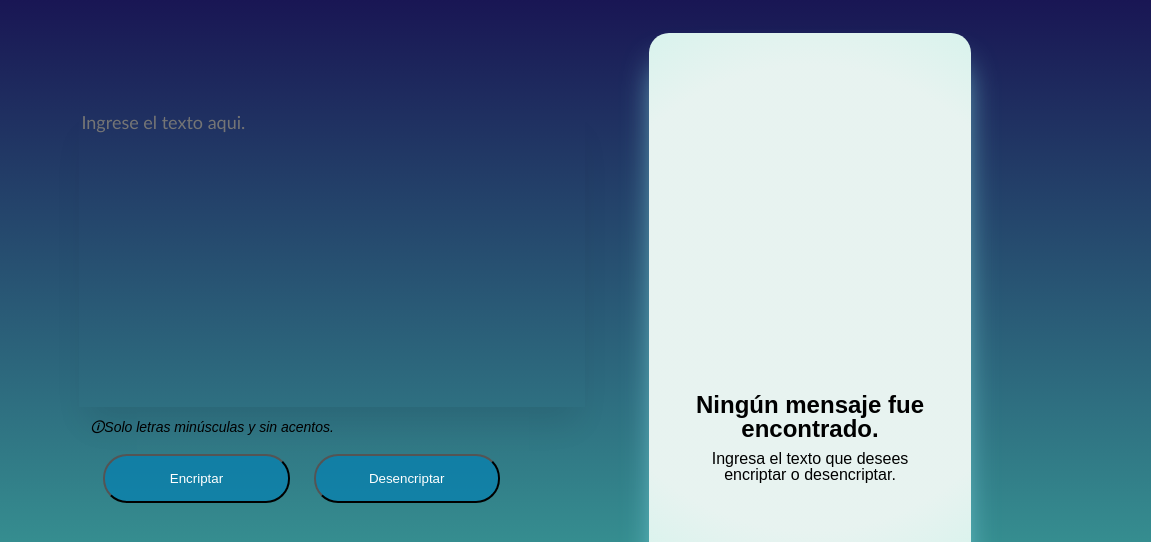
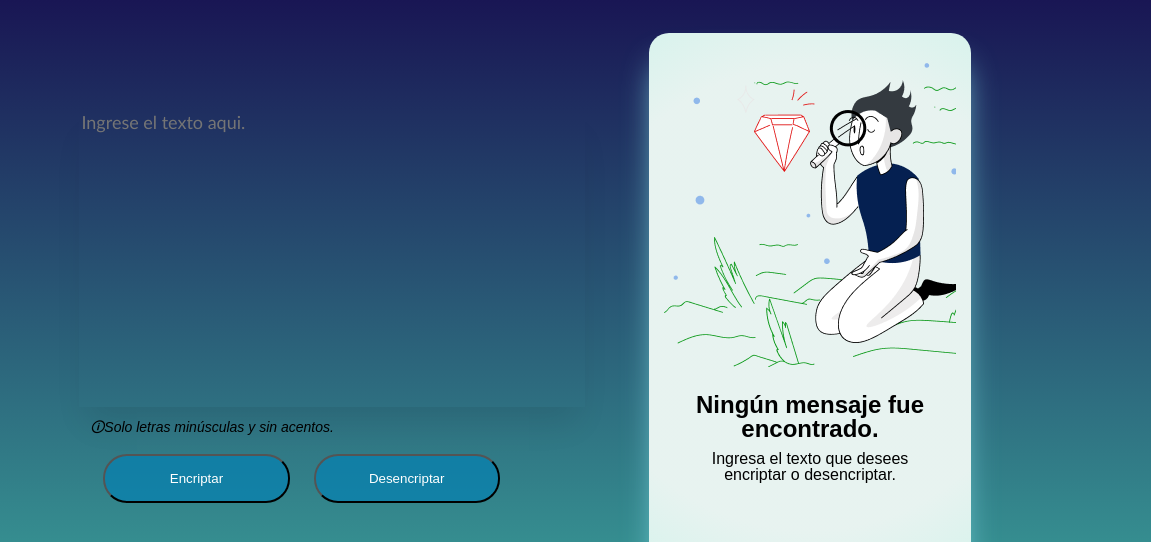
Before and after one commit to sara-milagros-aguirre/Challenge-ONE-Encriptador-de-Texto, a plain HTML site: page index.html in a window 1280 px wide. Shown: the top 542 px of the page, 129-1280 px from the left. Drawn offline with Linux system fonts and the light colour scheme; the site is published under a folder, as on GitHub Pages, so addresses that start at the root find nothing.

Commit message:
Update style.css

```diff
--- a/style.css
+++ b/style.css
@@ -138,7 +138,7 @@ button:active {
 .solicitudMensaje {
     display: flex;
     flex-direction: column;
-    background-image: url(/Imagenes/Muñeco.png);
+    background-image: url(Imagenes/Muñeco.png);
     background-repeat: no-repeat;
     text-align: center;
     width: 100%;
```
